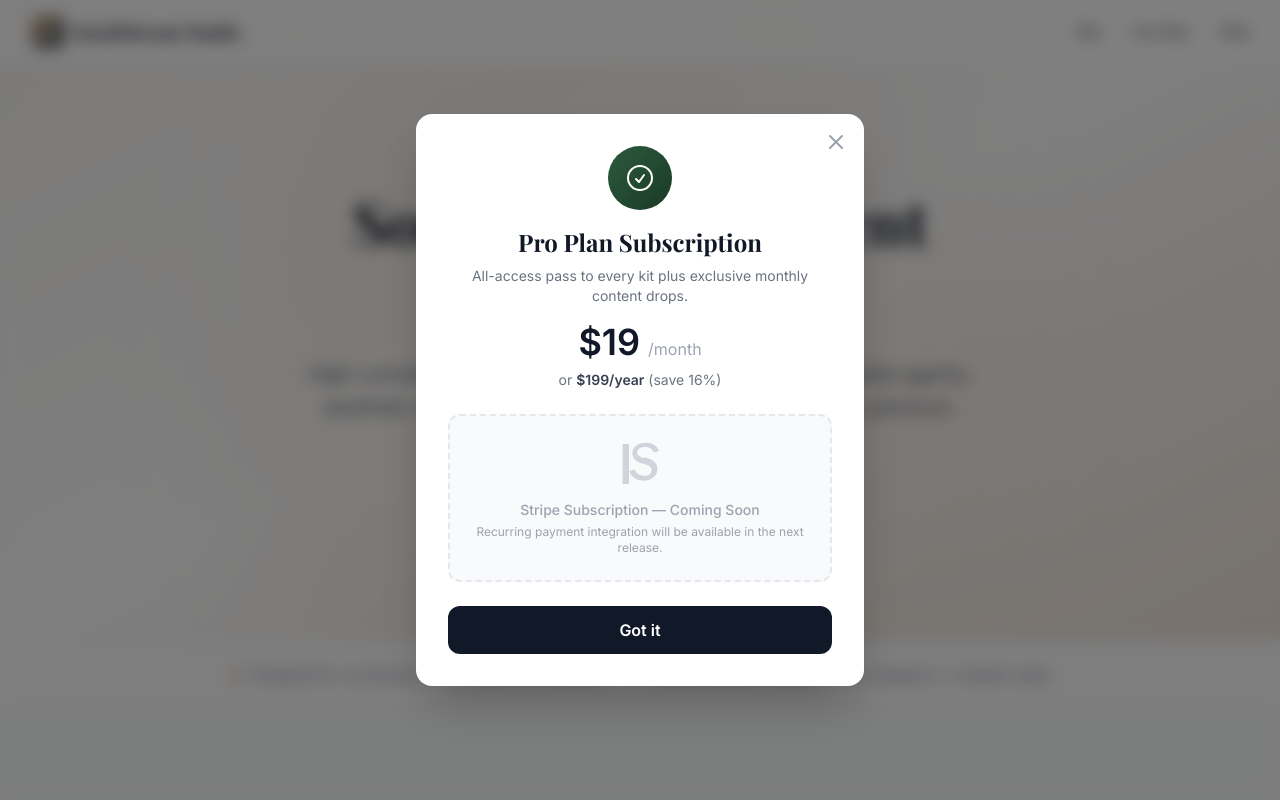
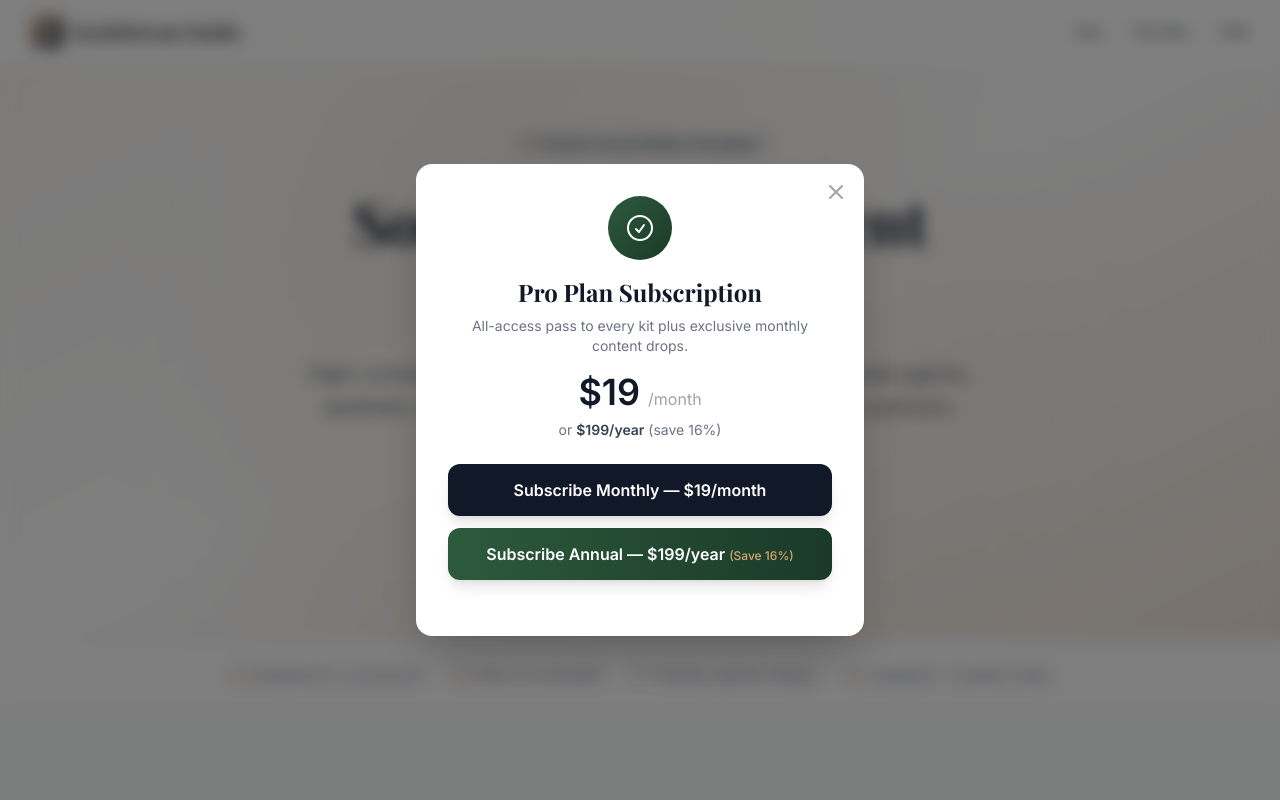
Before and after one commit to Joegrassel/Digital-Asset-Store, a React (Vite) app: page / in a window 1280 px wide. Shown: the top 800 px of the page. Built offline with nearby package versions, Linux system fonts and the light colour scheme; a web font is replaced by a local one.

Commit message:
feat: integrate live Stripe subscription links for Pro Plan

```diff
--- a/src/App.jsx
+++ b/src/App.jsx
@@ -175,23 +175,21 @@ function ProPlanModal({ onClose }) {
           <p className="text-sm text-gray-500">or <span className="font-semibold text-gray-700">$199/year</span> (save 16%)</p>
         </div>
 
-        {/* Stripe Placeholder */}
-        <div className="border-2 border-dashed border-gray-200 rounded-xl p-6 mb-6 bg-gray-50">
-          <div className="text-center">
-            <svg className="w-12 h-12 mx-auto mb-3 text-gray-300" viewBox="0 0 24 24" fill="currentColor">
-              <path d="M13.976 9.15c-2.172-.806-3.356-1.526-3.356-2.901 0-1.584 1.567-2.774 3.874-2.774 2.25 0 3.855 1.08 4.377 2.737l2.68-.745c-.86-2.5-3.16-4.108-6.712-4.108-3.89 0-6.673 2.173-6.673 5.248 0 3.687 3.666 4.798 6.305 5.558 2.337.676 3.353 1.55 3.353 2.942 0 1.476-1.135 2.804-3.62 2.804-2.4 0-4.187-1.196-4.822-3.102l-2.748.726c1.023 3.218 3.558 4.807 7.106 4.807 4.09 0 6.98-2.489 6.98-5.902 0-3.918-3.67-4.994-6.342-5.784zM3.28 2v20h3.228V2H3.28z"/>
-            </svg>
-            <p className="text-gray-400 font-medium text-sm mb-1">Stripe Subscription — Coming Soon</p>
-            <p className="text-gray-400 text-xs">Recurring payment integration will be available in the next release.</p>
-          </div>
+        {/* Subscription Options */}
+        <div className="space-y-3 mb-6">
+          <button
+            onClick={() => window.open('https://buy.stripe.com/aFa5kD4l63fi67U5sSfYY03', '_blank')}
+            className="w-full py-3.5 bg-gray-900 text-white rounded-xl font-semibold hover:bg-gray-800 transition-all active:scale-95 shadow-lg shadow-black/10"
+          >
+            Subscribe Monthly — $19/month
+          </button>
+          <button
+            onClick={() => window.open('https://buy.stripe.com/8x2dR918UdTWbsef3sfYY04', '_blank')}
+            className="w-full py-3.5 bg-gradient-to-r from-[#2D5A3D] to-[#1A3A27] text-white rounded-xl font-semibold hover:from-[#1A3A27] hover:to-[#0F2A1A] transition-all active:scale-95 shadow-lg shadow-black/10"
+          >
+            Subscribe Annual — $199/year <span className="text-[#D4A574] text-xs font-medium">(Save 16%)</span>
+          </button>
         </div>
-
-        <button
-          onClick={onClose}
-          className="w-full py-3 bg-gray-900 text-white rounded-xl font-semibold hover:bg-gray-800 transition-all"
-        >
-          Got it
-        </button>
       </div>
     </div>
   )
```
